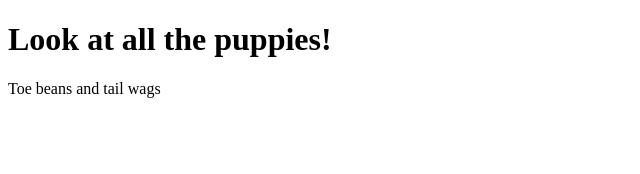
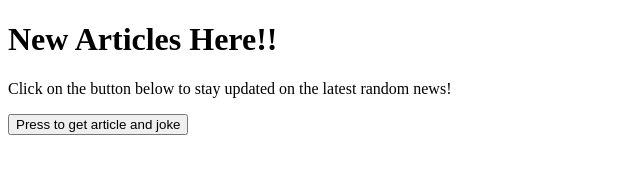
Before and after one commit to Robertschris44/animal-app, a website built with Parcel: page index.html in a window 1280 px wide. Shown: the whole page, without its empty margins (0-640 px from the left). Built offline with nearby package versions, Linux system fonts and the light colour scheme; no server answers; files whose address does not match are found by name.

Commit message:
added form input

```diff
--- a/index.html
+++ b/index.html
@@ -4,12 +4,23 @@
     <meta charset="UTF-8">
     <meta http-equiv="X-UA-Compatible" content="IE=edge">
     <meta name="viewport" content="width=device-width, initial-scale=1.0">
-    <!-- <script src="https://cdn.tailwindcss.com"></script> -->
-    <title>ToeBeans</title>
+    <script src=“https://cdn.tailwindcss.com”></script>
+    <link rel=“stylesheet” href=“./assets/style.css”/>
+    <title>Random Articles</title>
+
 </head>
-<body>
-    <h1> Look at all the puppies!</h1>
-    <p id="myData">Toe beans and tail wags</p>
+<body class="bg-gray-100">
+    <form class=“px-4 my-32 max-w-3xl mx-auto space-y-6”>
+        <div class="header-1">
+            <h1 class="text-3xl font-semibold"> New Articles Here!!</h1>
+            </div>
+            <div class="para-text">
+                <p class=“text-gray-600”>Click on the button below to stay updated on the latest random news!</p>
+            </div>
+       <div>
+       <button id="get-art" class="rounded-full py-2 px-3 uppercase font-bold cursor-pointer border-black border-2"
+       type="submit">Press to get article and joke</button>
+    </form>
 
     <script src="assets/js/script.js"></script>
 </body>
```
Also changed, not shown: assets/js/script.js (+3 -10 lines).
